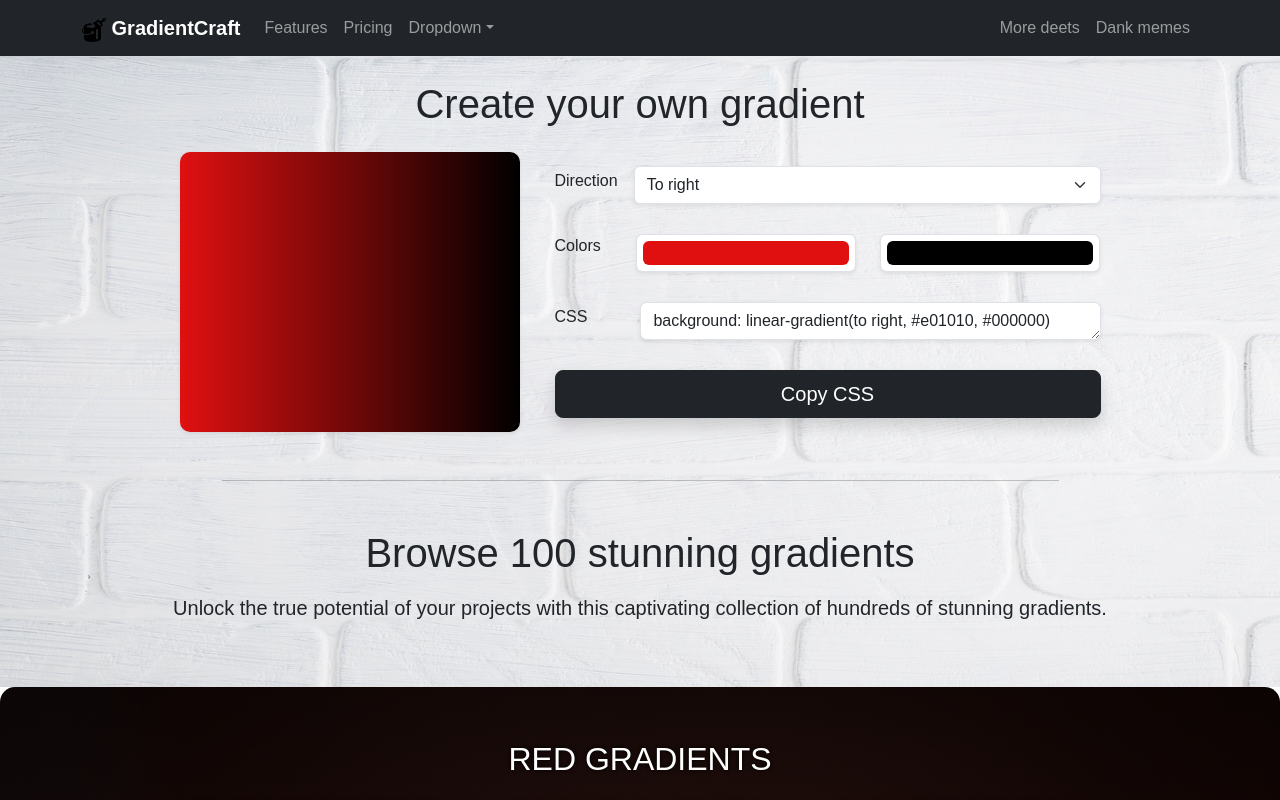
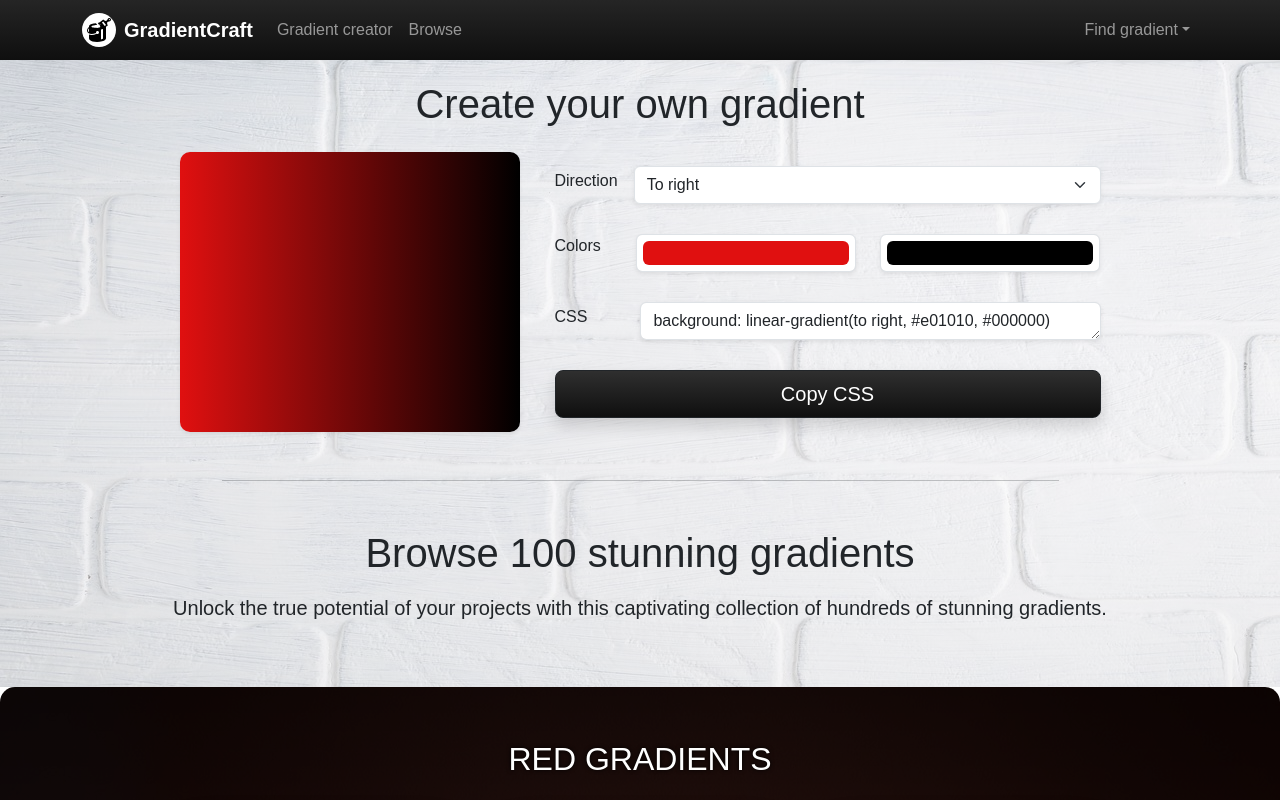
Before and after one commit to knizinsky/GradientCraft, a React (Vite) app: page / in a window 1280 px wide. Shown: the top 800 px of the page. Built offline with nearby package versions, Linux system fonts and the light colour scheme; a web font is replaced by a local one.

Commit message:
nav redesign

```diff
--- a/src/components/CreateGradient/CreateGradient.module.css
+++ b/src/components/CreateGradient/CreateGradient.module.css
@@ -13,9 +13,13 @@
 	min-width: 40px;
 }
 
-/* h1{
-	font-family: 'Nosifer', cursive;
-} */
+.copyBtn{
+	background: linear-gradient(to bottom, #2f2f2f, #0f0f0f);
+}
+
+.copyBtn:hover{
+	background: linear-gradient(to bottom, #4a4a4a, #272727);
+}
 
 .alert {
 	height: 57px;
--- a/src/components/CreateGradient/CreateGradient.tsx
+++ b/src/components/CreateGradient/CreateGradient.tsx
@@ -115,7 +115,7 @@ const CreateGradient = () => {
 							</div>
 						</Form.Group>
 						<div className="d-grid gap-2">
-							<Button variant="dark" size="lg" className='shadow' onClick={copyCssHandler}>
+							<Button variant="dark" size="lg" className={`shadow ${styles.copyBtn}`} onClick={copyCssHandler}>
 								Copy CSS
 							</Button>
 						</div>
--- a/src/components/GradientSection/GradientSection.tsx
+++ b/src/components/GradientSection/GradientSection.tsx
@@ -18,7 +18,7 @@ const GradientSection: React.FC<{
 	};
 
 	return (
-		<div className={`w-100 ${styles[`${props.mainColor}-block`]}`}>
+		<div className={`w-100 ${styles[`${props.mainColor}-block`]}`} id={`${props.mainColor}`}>
 			<div className={`container text-center d-flex flex-column `}>
 			<p className={`fs-2 my-4 mt-5 fw-medium text-uppercase ${styles.blockTitle}`}>
 				{capitalizeFirstLetter(props.mainColor)} gradients
--- a/src/components/Header/Header.tsx
+++ b/src/components/Header/Header.tsx
@@ -4,13 +4,13 @@ import styles from "./Header.module.css";
 
 const Header = () => {
 	return (
-		<header className={` w-100 ${styles.header}`}>
+		<header className={` w-100 ${styles.header}`} id="gradient-creator">
 			<div className={`container text-center py-5  `}>
 				<CreateGradient />
-        <div className=" my-5 w-75 mx-auto">
-          <hr />
-        </div>
-				<h2 className="pb-2 mt-3 fs-1">Browse 100 stunning gradients</h2>
+				<div className=" my-5 w-75 mx-auto">
+					<hr />
+				</div>
+				<h2 className="pb-2 mt-3 fs-1" id="browse-gradients">Browse 100 stunning gradients</h2>
 				<p className="fs-5">
 					Unlock the true potential of your projects with this captivating
 					collection of hundreds of stunning gradients.
--- /dev/null
+++ b/src/components/Navbar/Navbar.module.css
@@ -0,0 +1,3 @@
+.navbar{
+    background: linear-gradient(to bottom, #252525, #0f0f0f);
+}
--- a/src/components/Navbar/Navbar.tsx
+++ b/src/components/Navbar/Navbar.tsx
@@ -1,36 +1,42 @@
-import Container from 'react-bootstrap/Container';
-import Nav from 'react-bootstrap/Nav';
-import Navbar from 'react-bootstrap/Navbar';
-import NavDropdown from 'react-bootstrap/NavDropdown';
-import logoIcon from '../../assets/img/icons/iconmonstr-paint-bucket-11.svg'
+import Container from "react-bootstrap/Container";
+import Nav from "react-bootstrap/Nav";
+import Navbar from "react-bootstrap/Navbar";
+import NavDropdown from "react-bootstrap/NavDropdown";
+import logoIcon from "../../assets/img/icons/iconmonstr-paint-bucket-11.svg";
+import favicon from "../../assets/img/icons/favicon.svg";
+
+import styles from './Navbar.module.css'
 
 function CollapsibleExample() {
 	return (
-    <Navbar collapseOnSelect expand="lg" className="navbar navbar-dark bg-dark fixed-top">
+		<Navbar
+			collapseOnSelect
+      data-bs-spy="scroll"
+			expand="lg"
+			className={`navbar navbar-dark bg-dark fixed-top scrollspy-example ${styles.navbar}`}
+		>
 			<Container>
-        <Navbar.Brand href="#home"><img src={logoIcon} alt="Logo Crazy Gradients" /> <strong>GradientCraft</strong></Navbar.Brand>
+				<Navbar.Brand href="#home" className=" d-flex align-items-center">
+					<img src={favicon} alt="Logo Crazy Gradients" />{" "}
+					<strong className="ms-2">GradientCraft</strong>
+				</Navbar.Brand>
 				<Navbar.Toggle aria-controls="responsive-navbar-nav" />
 				<Navbar.Collapse id="responsive-navbar-nav">
 					<Nav className="me-auto">
-            <Nav.Link href="#features">Features</Nav.Link>
-            <Nav.Link href="#pricing">Pricing</Nav.Link>
-            <NavDropdown title="Dropdown" id="collasible-nav-dropdown">
-              <NavDropdown.Item href="#action/3.1">Action</NavDropdown.Item>
-              <NavDropdown.Item href="#action/3.2">
-                Another action
-              </NavDropdown.Item>
-              <NavDropdown.Item href="#action/3.3">Something</NavDropdown.Item>
+						<Nav.Link href="#gradient-creator">Gradient creator</Nav.Link>
+						<Nav.Link href="#browse-gradients">Browse</Nav.Link>
+					</Nav>
+					<Nav>
+						<NavDropdown title="Find gradient" id="collasible-nav-dropdown">
+							<NavDropdown.Item href="#red">Red</NavDropdown.Item>
+							<NavDropdown.Item href="#yellow">Yellow</NavDropdown.Item>
+							<NavDropdown.Item href="#green">Green</NavDropdown.Item>
+							<NavDropdown.Item href="#blue">Blue</NavDropdown.Item>
 							<NavDropdown.Divider />
 							<NavDropdown.Item href="#action/3.4">
 								Separated link
 							</NavDropdown.Item>
 						</NavDropdown>
-          </Nav>
-          <Nav>
-            <Nav.Link href="#deets">More deets</Nav.Link>
-            <Nav.Link eventKey={2} href="#memes">
-              Dank memes
-            </Nav.Link>
 					</Nav>
 				</Navbar.Collapse>
 			</Container>
--- a/src/index.css
+++ b/src/index.css
@@ -1,5 +1,6 @@
 html{
     scroll-behavior: smooth;
+    scroll-padding-top: 60px;
 }
 
 body{
```
Lines whose indentation alone changed are shown as unchanged.
